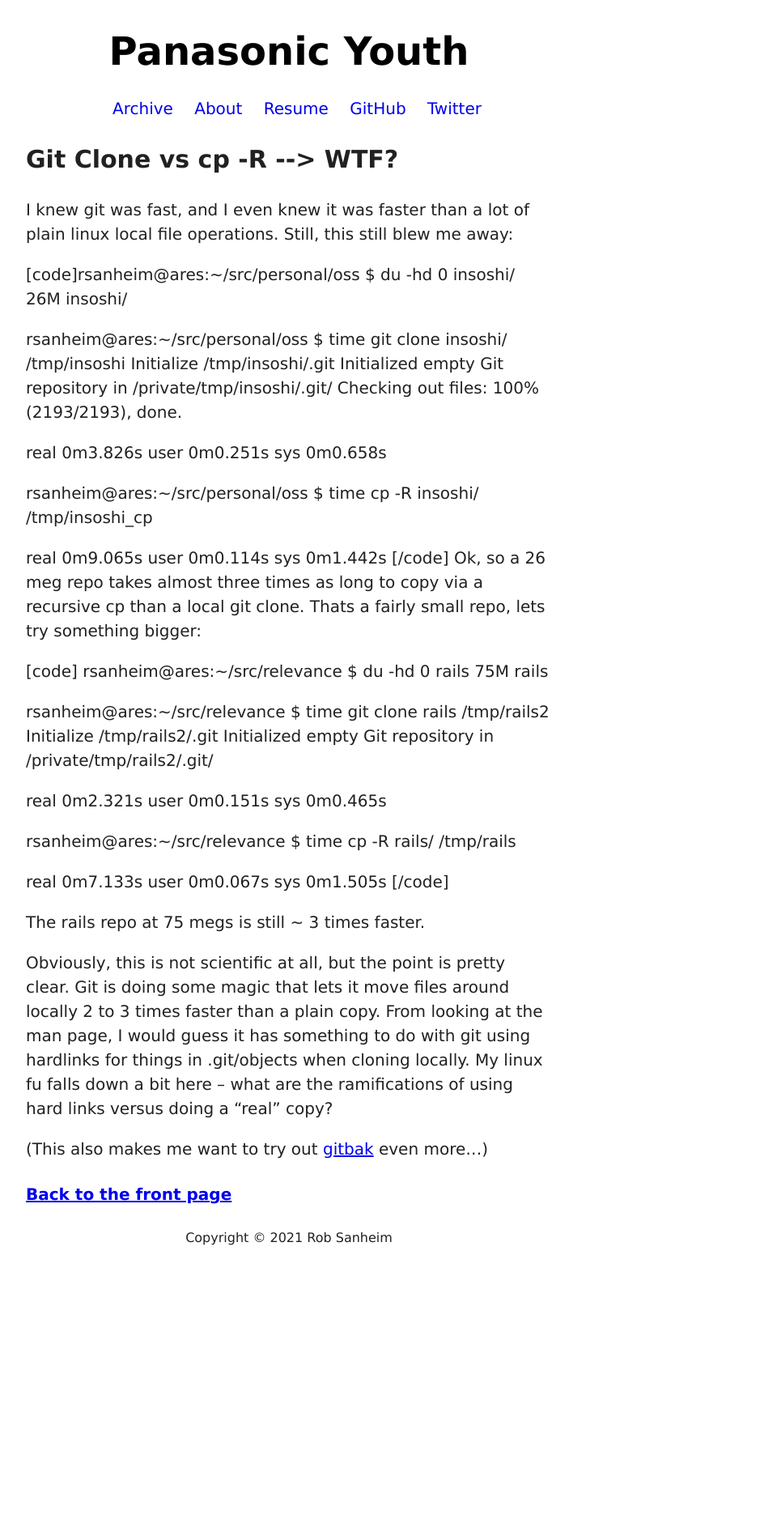
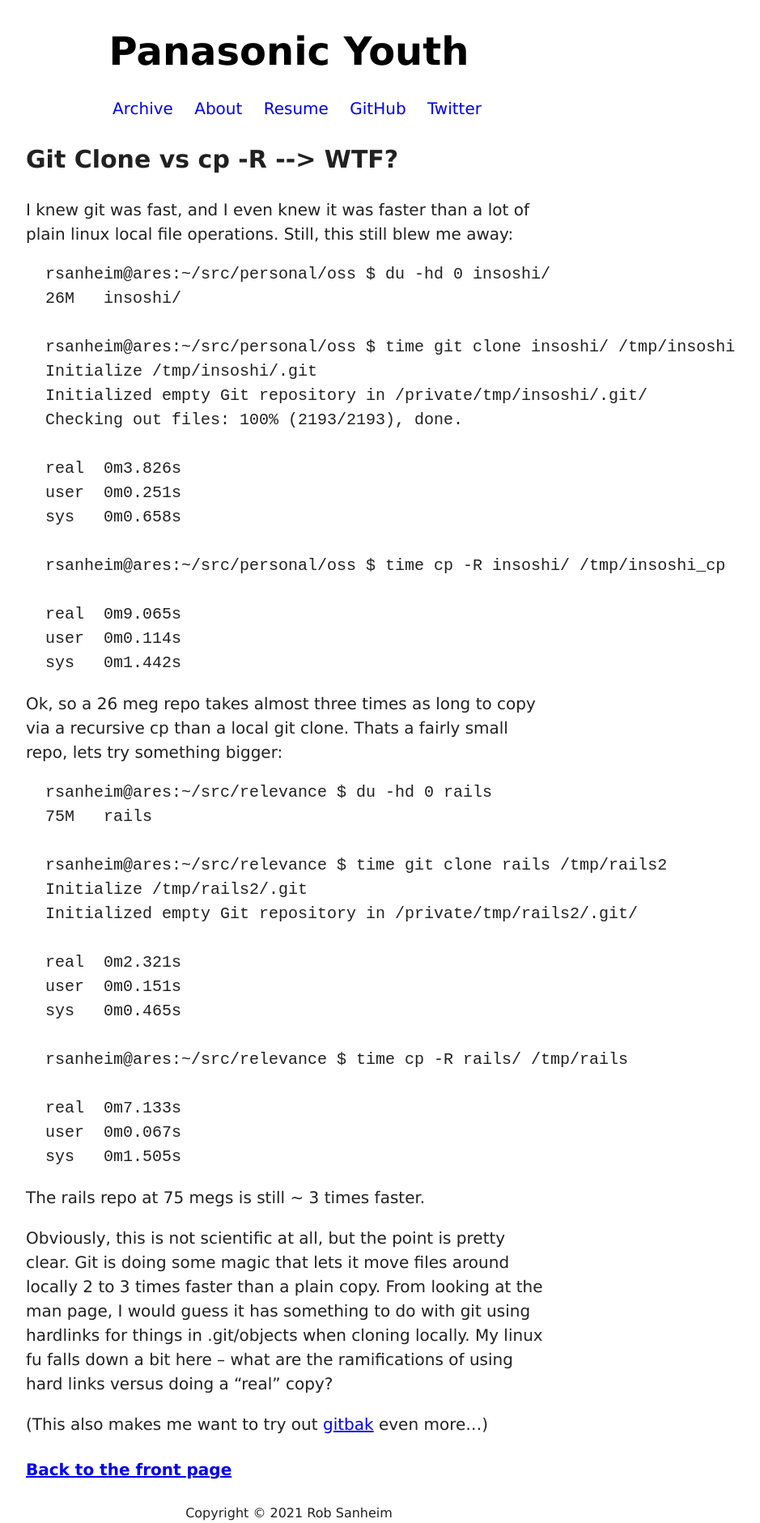
Before and after one commit to rsanheim/rsanheim.github.com, a Jekyll site: the page built from _posts/2008-07-30-git-clone-vs-cp-r-wtf.markdown, in a window 1280 px wide. Shown: the whole page at 81% size, without its empty margins (283-1222 px from the left). Built offline with Jekyll 4.4.1, drawn with Linux system fonts in a browser that asks for light colours; nearby versions of some CDN libraries; library files that are not in the unit come from our copies; before the commit the page ends 1541 px from its top, so only the background shows below that.

````diff
--- a/_posts/2007-03-08-my-command-line-toolkit-for-ruby-and-linux.markdown
+++ b/_posts/2007-03-08-my-command-line-toolkit-for-ruby-and-linux.markdown
@@ -6,7 +6,7 @@ wordpress_url: https://www.robsanheim.com/?p=303
 ---
 Some common aliases and functions that I use, spread across various bash_login and .sh scripts.  This excludes a bunch of things that are specific to SeekingAlpha, of course.  A lot of this was cobbled together from similar lists and previous coworkers.
 
-[code]
+```
 # general shortcuts
 alias mv='mv -i'
 alias cp='cp -i'
@@ -54,4 +54,4 @@ alias gems='cd /usr/local/lib/ruby/gems/1.8/gems/'
 alias sc='script/console'
 alias ss='script/server'
 alias rt='rake --trace | redgreen' # Rake Test (w/ color)
-[/code]
+```
--- a/_posts/2008-07-30-git-clone-vs-cp-r-wtf.markdown
+++ b/_posts/2008-07-30-git-clone-vs-cp-r-wtf.markdown
@@ -6,44 +6,46 @@ wordpress_url: https://robsanheim.com/2008/07/30/git-clone-vs-cp-r-wtf/
 ---
 I knew git was fast, and I even knew it was faster than a lot of plain linux local file operations.  Still, this still blew me away:
 
-[code]rsanheim@ares:~/src/personal/oss $ du -hd 0 insoshi/
- 26M	insoshi/
+```
+  rsanheim@ares:~/src/personal/oss $ du -hd 0 insoshi/
+  26M	insoshi/
 
-rsanheim@ares:~/src/personal/oss $ time git clone insoshi/ /tmp/insoshi
-Initialize /tmp/insoshi/.git
-Initialized empty Git repository in /private/tmp/insoshi/.git/
-Checking out files: 100% (2193/2193), done.
+  rsanheim@ares:~/src/personal/oss $ time git clone insoshi/ /tmp/insoshi
+  Initialize /tmp/insoshi/.git
+  Initialized empty Git repository in /private/tmp/insoshi/.git/
+  Checking out files: 100% (2193/2193), done.
 
-real	0m3.826s
-user	0m0.251s
-sys	0m0.658s
+  real	0m3.826s
+  user	0m0.251s
+  sys	0m0.658s
 
-rsanheim@ares:~/src/personal/oss $ time cp -R insoshi/ /tmp/insoshi_cp
+  rsanheim@ares:~/src/personal/oss $ time cp -R insoshi/ /tmp/insoshi_cp
 
-real	0m9.065s
-user	0m0.114s
-sys	0m1.442s
-[/code]
+  real	0m9.065s
+  user	0m0.114s
+  sys	0m1.442s
+```
+
 Ok, so a 26 meg repo takes almost three times as long to copy via a recursive cp than a local git clone.  Thats a fairly small repo, lets try something bigger:
 
-[code]
-rsanheim@ares:~/src/relevance $ du -hd 0 rails
- 75M	rails
+```
+  rsanheim@ares:~/src/relevance $ du -hd 0 rails
+  75M	rails
 
-rsanheim@ares:~/src/relevance $ time git clone rails /tmp/rails2
-Initialize /tmp/rails2/.git
-Initialized empty Git repository in /private/tmp/rails2/.git/
+  rsanheim@ares:~/src/relevance $ time git clone rails /tmp/rails2
+  Initialize /tmp/rails2/.git
+  Initialized empty Git repository in /private/tmp/rails2/.git/
 
-real	0m2.321s
-user	0m0.151s
-sys	0m0.465s
+  real	0m2.321s
+  user	0m0.151s
+  sys	0m0.465s
 
-rsanheim@ares:~/src/relevance $ time cp -R rails/ /tmp/rails
+  rsanheim@ares:~/src/relevance $ time cp -R rails/ /tmp/rails
 
-real	0m7.133s
-user	0m0.067s
-sys	0m1.505s
-[/code]
+  real	0m7.133s
+  user	0m0.067s
+  sys	0m1.505s
+```
 
 The rails repo at 75 megs is still ~ 3 times faster.
 
````
Also changed, not shown: _layouts/page.html (+2 -19 lines), _posts/2008-07-06-capgun-and-logbuddy-updated-to-005.markdown (+5 -2 lines), resume.md (+0 -1 lines).
